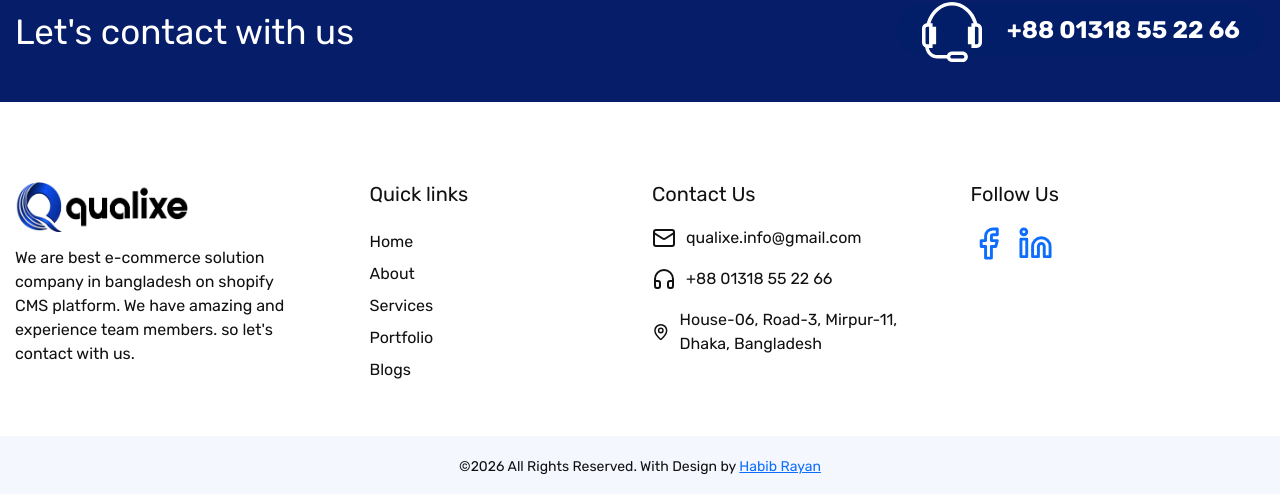
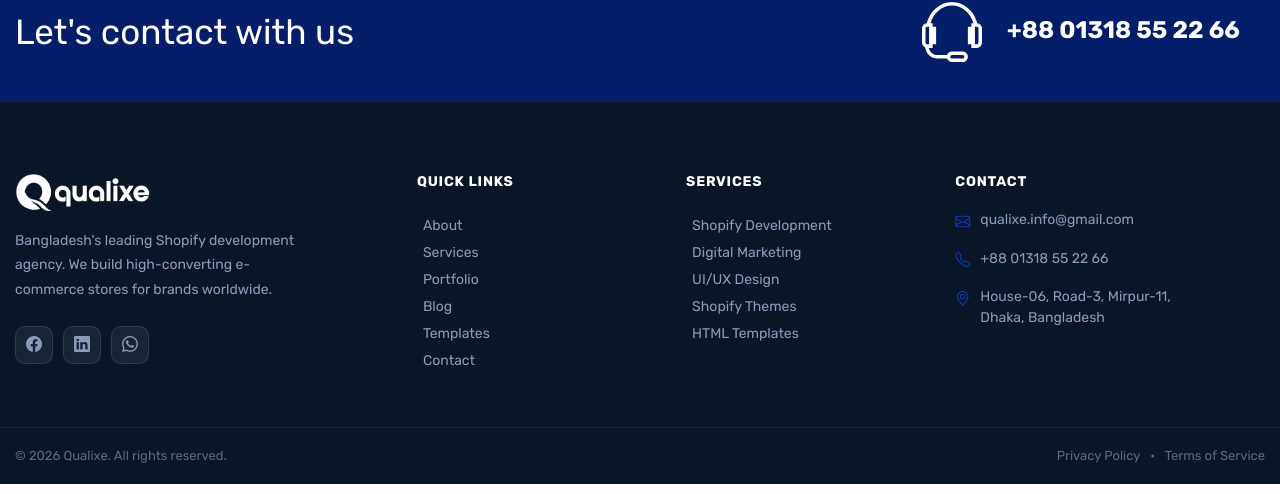
Before and after one commit to Qualixe/Qualixe, a Next.js app: page /shop in a window 1280 px wide. Shown: the part 2181-2675 px from the top of the page. Built offline with nearby package versions, Linux system fonts and the light colour scheme; no server answers; the database is empty.

Commit message:
footer changed

```diff
--- a/src/components/Footer.css
+++ b/src/components/Footer.css
@@ -1,87 +1,179 @@
-.footer-section {
-    padding-top: 80px;
+/* ── Footer ─────────────────────────────────────────────── */
+.footer {
+  background: #0a1628;
+  color: #c8d4e8;
 }
 
-.footer-heading {
-    font-size: 20px;
-    margin-bottom: 20px;
+/* ── Main grid ──────────────────────────────────────────── */
+.footer-main {
+  padding: 72px 0 56px;
 }
 
-.footer-nav,
-.footer-contact,
-.footer-social {
-    list-style: none;
-    padding: 0;
-    margin: 0;
+.footer-grid {
+  display: grid;
+  grid-template-columns: 1.6fr 1fr 1fr 1.4fr;
+  gap: 48px;
 }
 
-.footer-nav li a {
-    text-decoration: none;
-    color: var(--text-color);
+/* ── Brand col ──────────────────────────────────────────── */
+.footer-brand__logo {
+  width: 140px;
+  height: auto;
   display: block;
-    padding: 4px 0;
+  margin-bottom: 18px;
+  /* Invert dark logo to white */
+  filter: brightness(0) invert(1);
 }
 
-.footer-text {
-    margin-top: 14px;
-}
-
-.footer__logo {
-    max-width: 180px;
-}
-
-.footer-contact a {
-    display: inline-flex;
-    align-items: center;
-    column-gap: 10px;
-    text-decoration: none;
-    color: var(--text-color);
-}
-
-.footer-contact span {
-    line-height: 1.5;
-}
-
-.footer-contact li {
-    margin-bottom: 10px;
+.footer-brand__desc {
+  font-size: 14px;
+  line-height: 1.75;
+  color: #8a9bb8;
+  margin: 0 0 24px;
+  max-width: 280px;
 }
 
 .footer-social {
   display: flex;
-    align-items: center;
-    column-gap: 12px;
+  gap: 10px;
 }
 
-.footer-social li a {
+.footer-social__link {
+  width: 38px;
+  height: 38px;
+  border-radius: 10px;
+  background: rgba(255,255,255,0.06);
+  border: 1px solid rgba(255,255,255,0.1);
+  color: #8a9bb8;
   display: flex;
+  align-items: center;
+  justify-content: center;
+  font-size: 16px;
+  text-decoration: none;
+  transition: background 200ms, color 200ms, border-color 200ms;
+}
+.footer-social__link:hover {
+  background: #0c3cc3;
+  border-color: #0c3cc3;
+  color: #fff;
 }
 
-.footer-copyright {
-    background: var(--section-bg);
-    padding-top: 20px;
-    padding-bottom: 20px;
-    margin-top: 50px;
+/* ── Nav cols ───────────────────────────────────────────── */
+.footer-col__heading {
+  font-size: 14px;
+  font-weight: 700;
+  color: #fff;
+  text-transform: uppercase;
+  letter-spacing: 0.8px;
+  margin: 0 0 18px;
 }
 
-.copy-right {
+.footer-col__list {
+  list-style: none;
+  padding: 0;
   margin: 0;
-    font-size: 14px;
+  display: flex;
+  flex-direction: column;
+  gap:0;
 }
 
-@media only screen and (max-width:767px) {
-    .footer-heading {
-        margin-top: 25px;
-        margin-bottom: 15px;
+.footer-col__link {
+  font-size: 14px;
+  color: #8a9bb8;
+  text-decoration: none;
+  transition: color 180ms;
+  display: inline-flex;
+  align-items: center;
+  gap: 6px;
+}
+.footer-col__link::before {
+  content: '';
+  width: 0;
+  height: 1px;
+  background: #0c3cc3;
+  transition: width 200ms;
+  display: inline-block;
+}
+.footer-col__link:hover {
+  color: #fff;
+}
+.footer-col__link:hover::before {
+  width: 12px;
 }
 
-    .footer-social {
-        margin-bottom: 40px;
+/* ── Contact list ───────────────────────────────────────── */
+.footer-contact-list {
+  list-style: none;
+  padding: 0;
+  margin: 0;
+  display: flex;
+  flex-direction: column;
+  gap: 14px;
 }
 
-    .footer-section {
-        padding-top: 50px;
+.footer-contact-list li {
+  display: flex;
+  align-items: flex-start;
+  gap: 10px;
+  font-size: 14px;
+  color: #8a9bb8;
+  line-height: 1.5;
 }
-    .footer-copyright {
-        margin-top: 0;
+
+.footer-contact-list i {
+  font-size: 15px;
+  color: #0c3cc3;
+  margin-top: 2px;
+  flex-shrink: 0;
 }
+
+.footer-contact-list a {
+  color: #8a9bb8;
+  text-decoration: none;
+  transition: color 180ms;
 }
+.footer-contact-list a:hover { color: #fff; }
+
+/* ── Bottom bar ─────────────────────────────────────────── */
+.footer-bottom {
+  border-top: 1px solid rgba(255,255,255,0.07);
+  padding: 18px 0;
+}
+
+.footer-bottom__inner {
+  display: flex;
+  align-items: center;
+  justify-content: space-between;
+  gap: 16px;
+  flex-wrap: wrap;
+}
+
+.footer-bottom__copy {
+  font-size: 13px;
+  color: #5a6a82;
+  margin: 0;
+}
+
+.footer-bottom__links {
+  display: flex;
+  align-items: center;
+  gap: 10px;
+  font-size: 13px;
+  color: #5a6a82;
+}
+.footer-bottom__links a {
+  color: #5a6a82;
+  text-decoration: none;
+  transition: color 180ms;
+}
+.footer-bottom__links a:hover { color: #fff; }
+
+/* ── Responsive ─────────────────────────────────────────── */
+@media (max-width: 1024px) {
+  .footer-grid { grid-template-columns: 1fr 1fr; gap: 36px; }
+}
+@media (max-width: 640px) {
+  .footer-main { padding: 48px 0 40px; }
+  .footer-grid { grid-template-columns: 1fr; gap: 28px; }
+  .footer-bottom__inner { flex-direction: column; text-align: center; }
+}
--- a/src/components/Footer.tsx
+++ b/src/components/Footer.tsx
@@ -1,58 +1,125 @@
 import Image from "next/image";
 import Link from "next/link";
-import { Mail, Headphones, MapPin, Facebook, Linkedin } from "lucide-react";
-import Container from 'react-bootstrap/Container';
-import Row from 'react-bootstrap/Row';
-import Col from 'react-bootstrap/Col';
 import "./Footer.css";
+
+const quickLinks = [
+  { href: '/about',     label: 'About' },
+  { href: '/services',  label: 'Services' },
+  { href: '/portfolio', label: 'Portfolio' },
+  { href: '/blog',      label: 'Blog' },
+  { href: '/shop',      label: 'Templates' },
+  { href: '/contact',   label: 'Contact' },
+];
+
+const services = [
+  { href: '/services/shopify-development', label: 'Shopify Development' },
+  { href: '/services/digital-marketing',   label: 'Digital Marketing' },
+  { href: '/services/uiux-design',         label: 'UI/UX Design' },
+  { href: '/themes',                       label: 'Shopify Themes' },
+  { href: '/shop',                         label: 'HTML Templates' },
+];
+
 export default function Footer() {
+  return (
+    <footer className="footer">
 
-  return (
-         <div className='footer-section'>
-            <Container>
-                <Row>
-                    <Col lg={3} md={3} sm={12}>
-                        <Image src={'/assets/img/logo.png'} alt='img' className='footer__logo' width={100} height={50} />
-                        <p className='footer-text'>
-                            We are best e-commerce solution company in bangladesh on shopify CMS platform. We have amazing and experience team members. so let&apos;s contact with us.
-                        </p>
-                    </Col>
-                    <Col lg={3} md={3} sm={12} className='ps-lg-5'>
-                        <h3 className='footer-heading'>Quick links</h3>
-                        <ul className='footer-nav'>
-                            <li><Link href={'/'}>Home</Link></li>
-                            <li><Link href={'/about'}>About</Link></li>
-                            <li><Link href={'/services'}>Services</Link></li>
-                            <li><Link href={'/portfolio'}>Portfolio</Link></li>
-                            <li><Link href={'/blog'}>Blogs</Link></li>
-                        </ul>
-                    </Col>
-                    <Col lg={3} md={3} sm={12}>
-                        <h3 className='footer-heading'>Contact Us</h3>
-                        <ul className='footer-contact'>
-                            <li><Link href={'mailhref:qualixe.info@gmail.com'}><Mail size={24} /> <span>qualixe.info@gmail.com</span></Link></li>
-                            <li><Link href={'tel:+8801318552266'}><Headphones size={24} /> <span>+88 01318 55 22 66</span></Link></li>
-                            <li><Link href={'#'}><MapPin  size={24} /> <span>House-06, Road-3, Mirpur-11, Dhaka, Bangladesh</span> </Link></li>
-                        </ul>
-                    </Col>
-                    <Col lg={3} md={3} sm={12}>
-                        <h3 className='footer-heading'>Follow Us</h3>
-                        <ul className='footer-social'>
-                            <li><Link href={'https://www.facebook.com/qualixe'} target='_blank'><Facebook size={35} /></Link></li>
-                            <li><Link href={'https://www.linkedin.com/company/qualixe'} target='_blank'><Linkedin size={35}/></Link></li>
-                        </ul>
-                    </Col>
-                </Row>
-            </Container>
-            <div className='footer-copyright'>
-                <Row>
-                    <Col className='text-center'>
-                        <p className='copy-right'>
-                        ©{ new Date().getFullYear()} All Rights Reserved. With Design by <Link href={'/'} target='_blank'>Habib Rayan</Link>
-                        </p>
-                    </Col>
-                </Row>
+      {/* ── Main grid ── */}
+      <div className="footer-main">
+        <div className="container">
+          <div className="footer-grid">
+
+            {/* Brand col */}
+            <div className="footer-brand">
+
+              <Image
+                src="/assets/img/logo.png"
+                alt="Qualixe"
+                width={140} height={48}
+                className="footer-brand__logo"
+              />
+              <p className="footer-brand__desc">
+                Bangladesh's leading Shopify development agency. We build high-converting
+                e-commerce stores for brands worldwide.
+              </p>
+              <div className="footer-social">
+                <a href="https://www.facebook.com/qualixe" target="_blank" rel="noopener noreferrer"
+                  className="footer-social__link" aria-label="Facebook">
+                  <i className="bi bi-facebook" />
+                </a>
+                <a href="https://www.linkedin.com/company/qualixe" target="_blank" rel="noopener noreferrer"
+                  className="footer-social__link" aria-label="LinkedIn">
+                  <i className="bi bi-linkedin" />
+                </a>
+                <a href="https://wa.me/8801318552266" target="_blank" rel="noopener noreferrer"
+                  className="footer-social__link" aria-label="WhatsApp">
+                  <i className="bi bi-whatsapp" />
+                </a>
+              </div>
             </div>
+
+            {/* Quick links */}
+            <div className="footer-col">
+              <h4 className="footer-col__heading">Quick Links</h4>
+              <ul className="footer-col__list">
+                {quickLinks.map(l => (
+                  <li key={l.href}>
+                    <Link href={l.href} className="footer-col__link">{l.label}</Link>
+                  </li>
+                ))}
+              </ul>
+            </div>
+
+            {/* Services */}
+            <div className="footer-col">
+              <h4 className="footer-col__heading">Services</h4>
+              <ul className="footer-col__list">
+                {services.map(s => (
+                  <li key={s.href}>
+                    <Link href={s.href} className="footer-col__link">{s.label}</Link>
+                  </li>
+                ))}
+              </ul>
+            </div>
+
+            {/* Contact */}
+            <div className="footer-col">
+              <h4 className="footer-col__heading">Contact</h4>
+              <ul className="footer-contact-list">
+                <li>
+                  <i className="bi bi-envelope" />
+                  <a href="mailto:qualixe.info@gmail.com">qualixe.info@gmail.com</a>
+                </li>
+                <li>
+                  <i className="bi bi-telephone" />
+                  <a href="tel:+8801318552266">+88 01318 55 22 66</a>
+                </li>
+                <li>
+                  <i className="bi bi-geo-alt" />
+                  <span>House-06, Road-3, Mirpur-11,<br />Dhaka, Bangladesh</span>
+                </li>
+              </ul>
+            </div>
+
+          </div>
+        </div>
       </div>
+
+      {/* ── Bottom bar ── */}
+      <div className="footer-bottom">
+        <div className="container">
+          <div className="footer-bottom__inner">
+            <p className="footer-bottom__copy">
+              © {new Date().getFullYear()} Qualixe. All rights reserved.
+            </p>
+            <div className="footer-bottom__links">
+              <Link href="/contact">Privacy Policy</Link>
+              <span>·</span>
+              <Link href="/contact">Terms of Service</Link>
+            </div>
+          </div>
+        </div>
+      </div>
+
+    </footer>
   );
 }
```
Also changed, not shown: src/components/Header.css (+11 -1 lines), src/components/Header.tsx (+10 -4 lines). Lines whose indentation alone changed are shown as unchanged.
